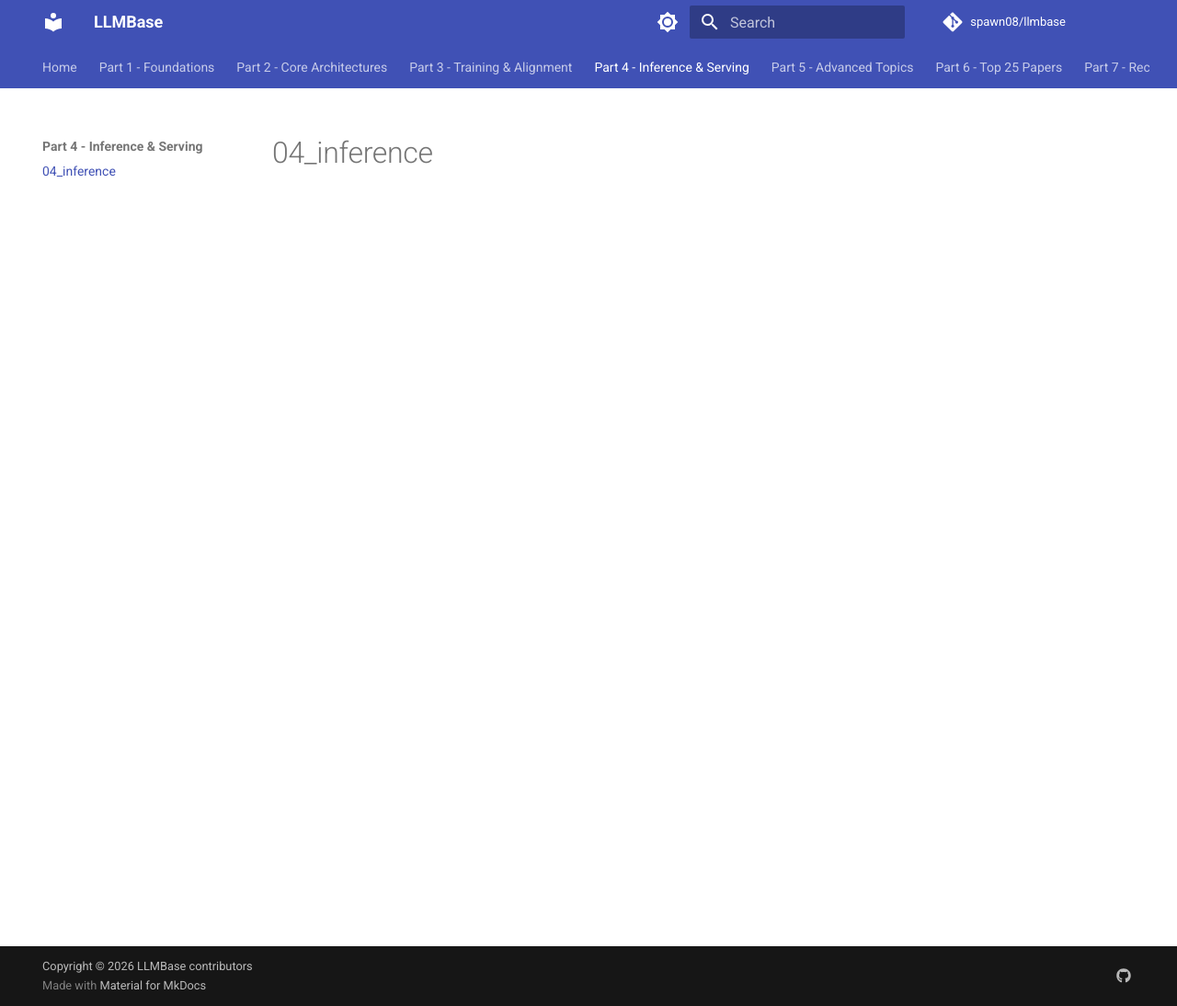
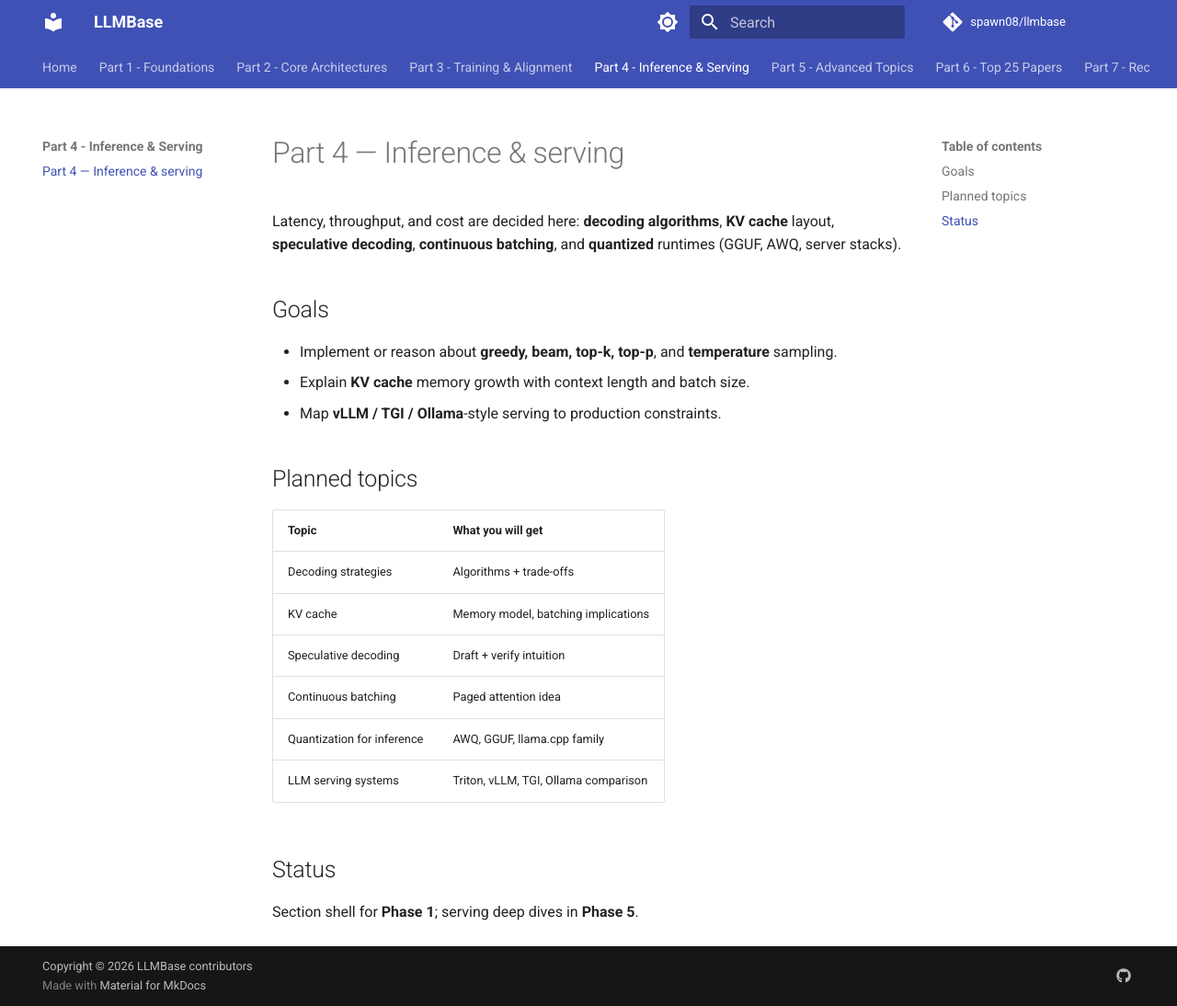
Before and after one commit to spawn08/llmbase, an MkDocs documentation site: the page built from docs/04_inference/index.md, in a window 1280 px wide and 1094 px high. Shown: the whole window at 92% size. Built offline with MkDocs 1.6.1 and Material for MkDocs 9.7.7, drawn with Linux system fonts in a browser that asks for light colours; comment, search, counter and statistics services are not loaded.

Commit message:
docs(part4): add Inference and Serving section index
Scope decoding, KV cache, speculative decoding, batching, and runtimes.

Made-with: Cursor

```diff
--- a/docs/04_inference/index.md
+++ b/docs/04_inference/index.md
@@ -1 +1,24 @@
-# 04_inference
+# Part 4 — Inference & serving
+
+Latency, throughput, and cost are decided here: **decoding algorithms**, **KV cache** layout, **speculative decoding**, **continuous batching**, and **quantized** runtimes (GGUF, AWQ, server stacks).
+
+## Goals
+
+- Implement or reason about **greedy, beam, top-k, top-p**, and **temperature** sampling.
+- Explain **KV cache** memory growth with context length and batch size.
+- Map **vLLM / TGI / Ollama**-style serving to production constraints.
+
+## Planned topics
+
+| Topic | What you will get |
+| --- | --- |
+| Decoding strategies | Algorithms + trade-offs |
+| KV cache | Memory model, batching implications |
+| Speculative decoding | Draft + verify intuition |
+| Continuous batching | Paged attention idea |
+| Quantization for inference | AWQ, GGUF, llama.cpp family |
+| LLM serving systems | Triton, vLLM, TGI, Ollama comparison |
+
+## Status
+
+Section shell for **Phase 1**; serving deep dives in **Phase 5**.
```
